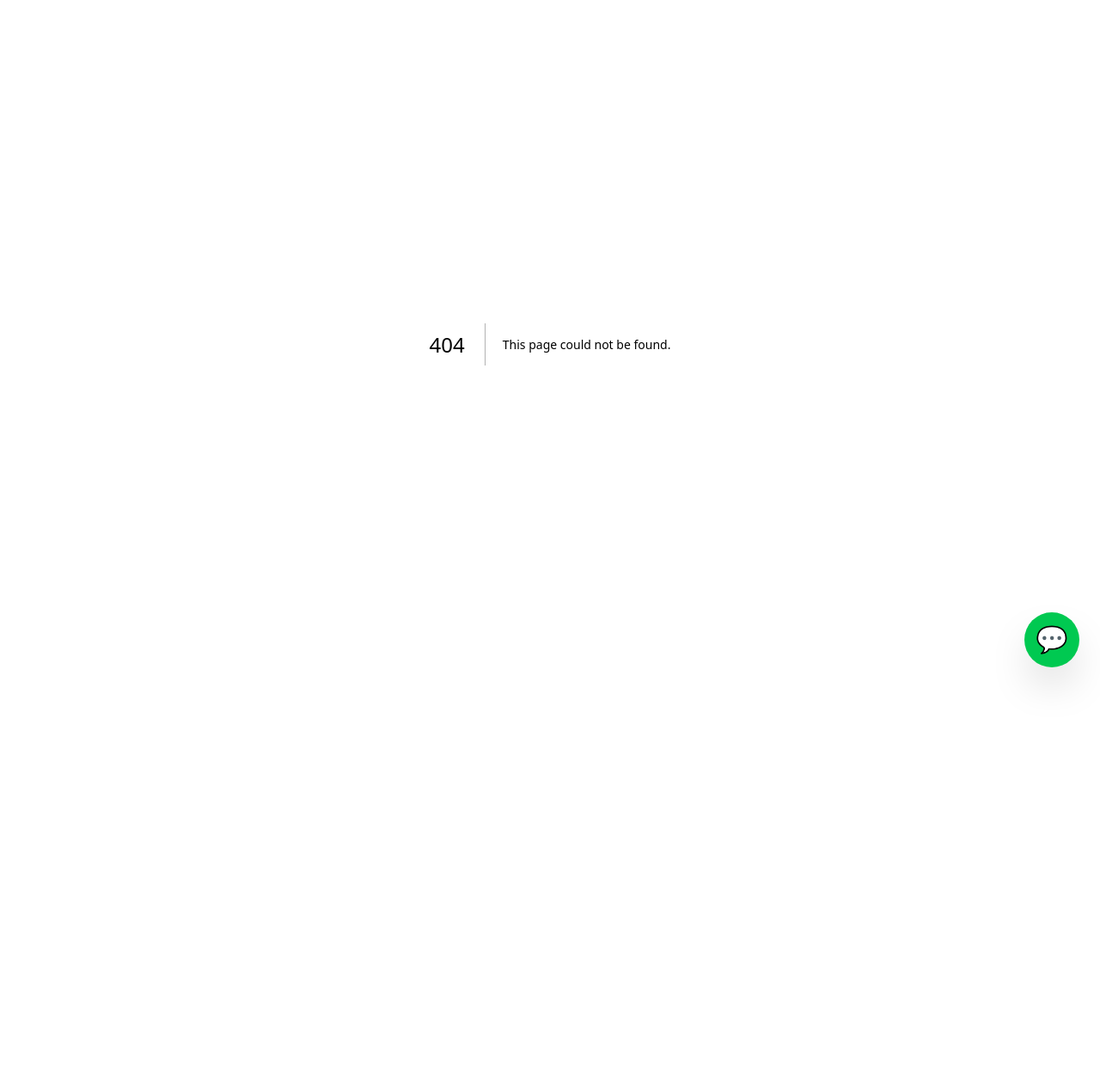
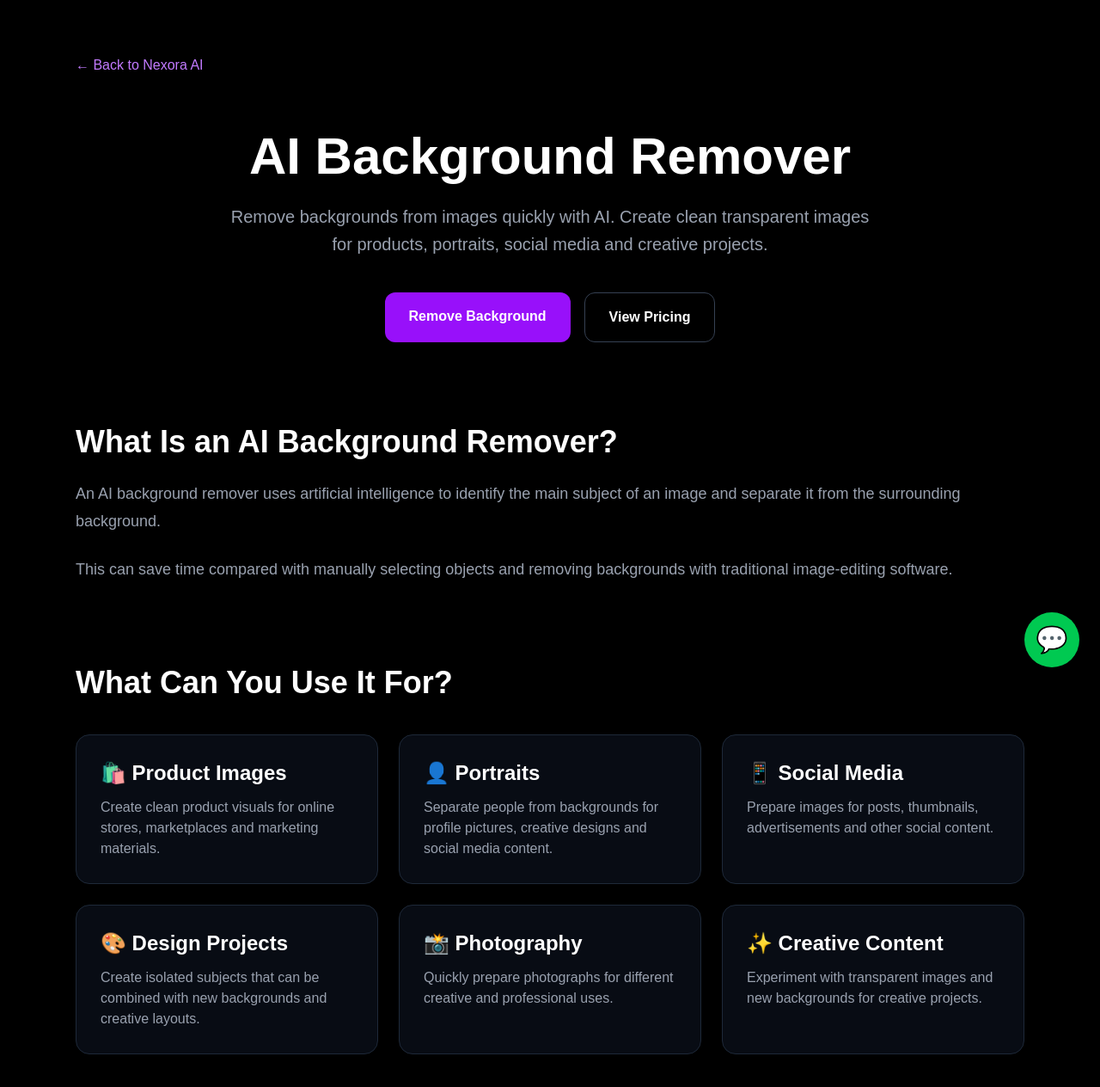
Before and after one commit to asifshair17-design/nexora-ai-2, a Next.js app: page /ai-background-remover in a window 1280 px wide. Before the commit this address had no page. Shown: the top 1264 px of the page at 86% size. Before the commit the page ends 800 px from the top, so only its background shows below. Built offline with nearby package versions, Linux system fonts and the light colour scheme.

Commit message:
Add AI background remover SEO page

```diff
--- /dev/null
+++ b/app/ai-background-remover/page.tsx
@@ -0,0 +1,195 @@
+import type { Metadata } from "next";
+import Link from "next/link";
+
+export const metadata: Metadata = {
+  title: "AI Background Remover Online | Nexora AI",
+  description:
+    "Remove image backgrounds online with AI. Create clean transparent images for products, portraits, social media and creative projects with Nexora AI.",
+  alternates: {
+    canonical:
+      "https://nexora-ai-2-five.vercel.app/ai-background-remover",
+  },
+};
+
+export default function AIBackgroundRemoverPage() {
+  return (
+    <main className="min-h-screen bg-black text-white">
+      <div className="mx-auto max-w-6xl px-6 py-16">
+        <Link
+          href="/"
+          className="text-purple-400 hover:text-purple-300"
+        >
+          ← Back to Nexora AI
+        </Link>
+
+        <section className="mt-16 text-center">
+          <h1 className="text-5xl font-extrabold md:text-6xl">
+            AI Background Remover
+          </h1>
+
+          <p className="mx-auto mt-6 max-w-3xl text-xl leading-8 text-gray-400">
+            Remove backgrounds from images quickly with AI. Create clean
+            transparent images for products, portraits, social media and
+            creative projects.
+          </p>
+
+          <div className="mt-10 flex justify-center gap-4">
+            <Link
+              href="/"
+              className="rounded-xl bg-purple-600 px-7 py-4 font-bold hover:bg-purple-700"
+            >
+              Remove Background
+            </Link>
+
+            <Link
+              href="/pricing"
+              className="rounded-xl border border-gray-700 px-7 py-4 font-bold hover:border-purple-500"
+            >
+              View Pricing
+            </Link>
+          </div>
+        </section>
+
+        <section className="mt-24">
+          <h2 className="text-4xl font-bold">
+            What Is an AI Background Remover?
+          </h2>
+
+          <p className="mt-6 text-lg leading-8 text-gray-400">
+            An AI background remover uses artificial intelligence to
+            identify the main subject of an image and separate it from
+            the surrounding background.
+          </p>
+
+          <p className="mt-6 text-lg leading-8 text-gray-400">
+            This can save time compared with manually selecting objects
+            and removing backgrounds with traditional image-editing
+            software.
+          </p>
+        </section>
+
+        <section className="mt-24">
+          <h2 className="text-4xl font-bold">
+            What Can You Use It For?
+          </h2>
+
+          <div className="mt-10 grid gap-6 md:grid-cols-3">
+            <div className="rounded-2xl border border-gray-800 bg-gray-900/50 p-7">
+              <h3 className="text-2xl font-bold">🛍️ Product Images</h3>
+              <p className="mt-3 text-gray-400">
+                Create clean product visuals for online stores,
+                marketplaces and marketing materials.
+              </p>
+            </div>
+
+            <div className="rounded-2xl border border-gray-800 bg-gray-900/50 p-7">
+              <h3 className="text-2xl font-bold">👤 Portraits</h3>
+              <p className="mt-3 text-gray-400">
+                Separate people from backgrounds for profile pictures,
+                creative designs and social media content.
+              </p>
+            </div>
+
+            <div className="rounded-2xl border border-gray-800 bg-gray-900/50 p-7">
+              <h3 className="text-2xl font-bold">📱 Social Media</h3>
+              <p className="mt-3 text-gray-400">
+                Prepare images for posts, thumbnails, advertisements and
+                other social content.
+              </p>
+            </div>
+
+            <div className="rounded-2xl border border-gray-800 bg-gray-900/50 p-7">
+              <h3 className="text-2xl font-bold">🎨 Design Projects</h3>
+              <p className="mt-3 text-gray-400">
+                Create isolated subjects that can be combined with new
+                backgrounds and creative layouts.
+              </p>
+            </div>
+
+            <div className="rounded-2xl border border-gray-800 bg-gray-900/50 p-7">
+              <h3 className="text-2xl font-bold">📸 Photography</h3>
+              <p className="mt-3 text-gray-400">
+                Quickly prepare photographs for different creative and
+                professional uses.
+              </p>
+            </div>
+
+            <div className="rounded-2xl border border-gray-800 bg-gray-900/50 p-7">
+              <h3 className="text-2xl font-bold">✨ Creative Content</h3>
+              <p className="mt-3 text-gray-400">
+                Experiment with transparent images and new backgrounds
+                for creative projects.
+              </p>
+            </div>
+          </div>
+        </section>
+
+        <section className="mt-24">
+          <h2 className="text-4xl font-bold">
+            How AI Background Removal Works
+          </h2>
+
+          <div className="mt-10 space-y-6">
+            <div className="rounded-2xl border border-gray-800 bg-gray-900/50 p-6">
+              <h3 className="text-xl font-bold">
+                1. Upload an Image
+              </h3>
+              <p className="mt-2 text-gray-400">
+                Start with the image you want to edit.
+              </p>
+            </div>
+
+            <div className="rounded-2xl border border-gray-800 bg-gray-900/50 p-6">
+              <h3 className="text-xl font-bold">
+                2. AI Detects the Subject
+              </h3>
+              <p className="mt-2 text-gray-400">
+                AI analyzes the image and identifies the primary subject
+                that should remain.
+              </p>
+            </div>
+
+            <div className="rounded-2xl border border-gray-800 bg-gray-900/50 p-6">
+              <h3 className="text-xl font-bold">
+                3. Remove the Background
+              </h3>
+              <p className="mt-2 text-gray-400">
+                The background is separated from the subject, allowing you
+                to use the image in a new design.
+              </p>
+            </div>
+          </div>
+        </section>
+
+        <section className="mt-24">
+          <h2 className="text-4xl font-bold">
+            Why Use AI Background Removal?
+          </h2>
+
+          <p className="mt-6 text-lg leading-8 text-gray-400">
+            AI background removal can make image editing faster and
+            easier, especially when you need to process creative assets
+            without spending time on detailed manual selections.
+          </p>
+        </section>
+
+        <section className="mt-24 rounded-3xl border border-purple-800 bg-purple-950/30 p-10 text-center">
+          <h2 className="text-4xl font-bold">
+            Create Clean Images With Nexora AI
+          </h2>
+
+          <p className="mx-auto mt-5 max-w-2xl text-lg text-gray-400">
+            Simplify your image workflow with AI-powered creative tools.
+          </p>
+
+          <Link
+            href="/"
+            className="mt-8 inline-block rounded-xl bg-purple-600 px-8 py-4 font-bold hover:bg-purple-700"
+          >
+            🚀 Try Nexora AI
+          </Link>
+        </section>
+      </div>
+    </main>
+  );
+}
```
